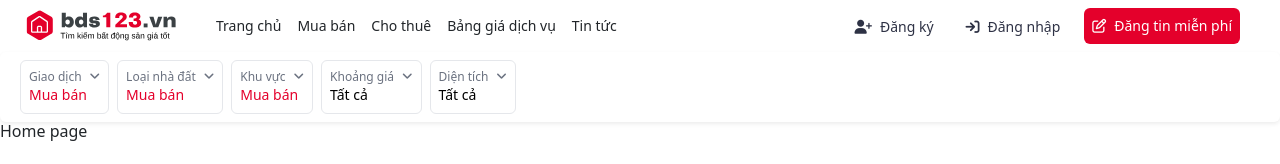
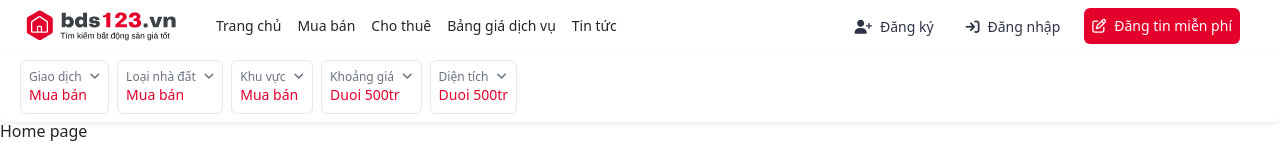
Before and after one commit to bigbird1419/bds-fe, a React (Create React App) app: page / in a window 1280 px wide. Shown: the top 164 px of the page. Built offline with nearby package versions, Linux system fonts and the light colour scheme.

Commit message:
up filter component

```diff
--- a/src/layouts/components/Filter/FilterItem/index.js
+++ b/src/layouts/components/Filter/FilterItem/index.js
@@ -1,9 +1,10 @@
 import { memo, useState } from "react"
 import Button from "../../../../components/Button";
 
-function FillterItem({ icon, head = 'default', type, data = [], onClick = () => { } }) {
+function FillterItem({ icon, head = 'default', data = [], onClick = () => { } }) {
     const [isShowPopup, setIsShowPopup] = useState(false)
-    const handleChildClick = (event) => {
+
+    const handleChildClickClose = (event) => {
         event.stopPropagation(); // Ngăn chặn sự kiện click lan ra phần tử cha
         setIsShowPopup(false);
     };
@@ -14,21 +15,14 @@ function FillterItem({ icon, head = 'default', type, data = [], onClick = () =>
                 <span className="text-xs mr-2">{head}</span>
                 <span className="text-xs">{icon}</span>
             </div>
-            {type === 'list' && data.length > 0 &&
+            {data.length > 0 &&
                 <div>
                     <span className={'font-medium text-colorPrimary'}>{data[0].title}</span>
-                </div>
-            }
-            {type === 'range' &&
-                <div>
-                    <span className={'font-medium text-black'}>Tất cả</span>
-                </div>
-            }
                     {isShowPopup &&
-                <div className="fixed bg-gray-800 bg-opacity-80 top-0 left-0 right-0 bottom-0 z-30" onClick={e => handleChildClick(e)}>
+                        <div className="fixed bg-gray-800 bg-opacity-80 top-0 left-0 right-0 bottom-0 z-30">
                             <div className="absolute left-1/2 top-1/2 translate-x-[-50%] translate-y-[-50%] w-3/6 h-4/5 bg-white rounded-md overflow-hidden z-50">
                                 <div className="relative">
-                            <div className="absolute top-1/2 left-0 translate-y-[-50%] ml-2 text-colorPrimary text-xl  cursor-pointer hover:bg-gray-100 px-3 py-2 rounded-md" onClick={e => handleChildClick(e)}><i className="fa-solid fa-angle-left"></i></div>
+                                    <div className="absolute top-1/2 left-0 translate-y-[-50%] ml-2 text-colorPrimary text-xl  cursor-pointer hover:bg-gray-100 px-3 py-2 rounded-md" onClick={e => handleChildClickClose(e)}><i className="fa-solid fa-angle-left"></i></div>
                                     <h3 className="text-md font-medium text-center uppercase p-3 shadow-md border-1 border-b-gray-400 text-black">CHỌN {head}</h3>
                                 </div>
                                 <div>
@@ -43,6 +37,9 @@ function FillterItem({ icon, head = 'default', type, data = [], onClick = () =>
                             </div>
                         </div>
                     }
+                </div>
+            }
+
         </div >
     )
 }
--- a/src/layouts/components/Filter/index.js
+++ b/src/layouts/components/Filter/index.js
@@ -1,8 +1,14 @@
 import FillterItem from "./FilterItem"
 
 const giaoDich = [
-    {title: 'Mua bán', path: '/mua-ban'},
-    {title: 'Cho thuê', path: '/cho-thue'},
+    { title: 'Mua bán', path: 'category/mua-ban' },
+    { title: 'Cho thuê', path: 'category/cho-thue' },
+]
+const prices = [
+    {title: 'Duoi 500tr', path: 'category/'},
+    {title: 'Duoi 800tr', path: 'category/'},
+    {title: 'Duoi 1ty', path: 'category/'},
+    {title: 'Duoi 3ty', path: 'category/'},
 ]
 
 export default function Filter() {
@@ -13,8 +19,8 @@ export default function Filter() {
                     <FillterItem type={'list'} data={giaoDich} head={'Giao dịch'} icon={<i className="fa-solid fa-angle-down"></i>} />
                     <FillterItem type={'list'} data={giaoDich} head={'Loại nhà đất'} icon={<i className="fa-solid fa-angle-down"></i>} />
                     <FillterItem type={'list'} data={giaoDich} head={'Khu vực'} icon={<i className="fa-solid fa-angle-down"></i>} />
-                    <FillterItem type={'range'} head={'Khoảng giá'} icon={<i className="fa-solid fa-angle-down"></i>} />
-                    <FillterItem type={'range'} head={'Diện tích'} icon={<i className="fa-solid fa-angle-down"></i>} />
+                    <FillterItem type={'list'} data={prices} head={'Khoảng giá'} icon={<i className="fa-solid fa-angle-down"></i>} />
+                    <FillterItem type={'list'} data={prices} head={'Diện tích'} icon={<i className="fa-solid fa-angle-down"></i>} />
                 </div>
             </div>
         </div>
```
Lines whose indentation alone changed are shown as unchanged.
